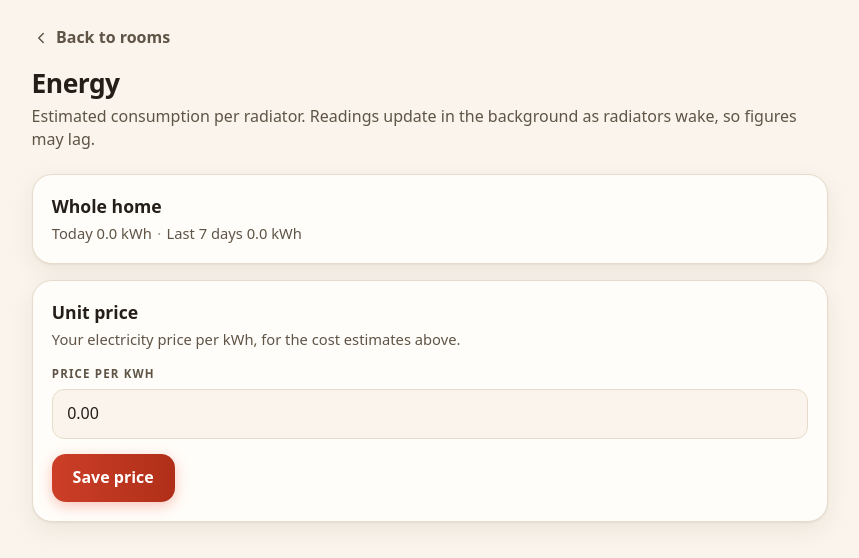
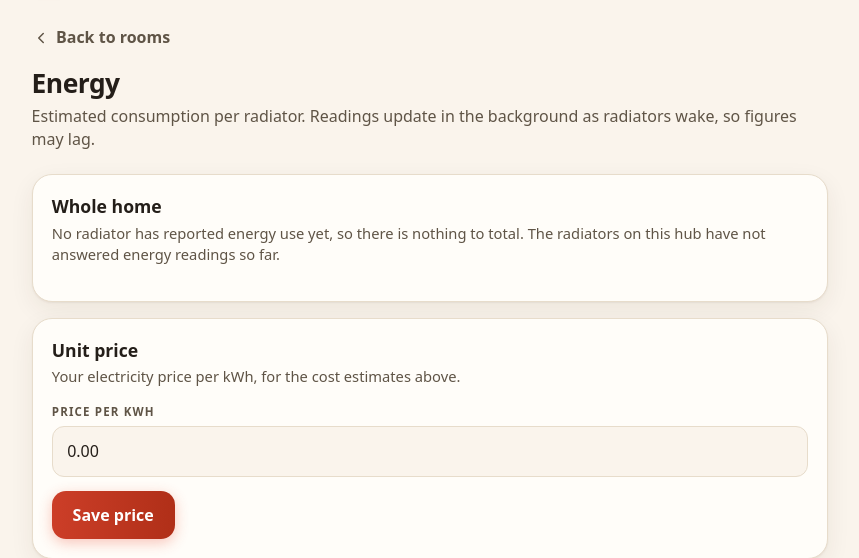
Before and after one commit to acornelissen/hearthmage, a FastAPI app: template src/hearthmage/templates/energy.html in a window 1280 px wide. Shown: the part 57-615 px from the top of the page, without its empty margins (210-1069 px from the left). Run offline with FastAPI, Linux system fonts and the light colour scheme; the template is opened without the code that fills it, so the values that code supplies are empty.

Commit message:
fix(energy): say when radiators have not reported, not 0.0 kWh
No radiator on this hub has ever answered an energy read, yet the page
showed 'may be asleep, check back shortly' for each and a 0.0 kWh whole-
home total, which read as zero use. It now says the radiators have not
reported, hides the empty total, and notes how many radiators a partial
total covers. The protocol notes record the recheck against the vendor
app (same command, 25 resends) and a live retry that got no answer.

```diff
--- a/src/hearthmage/app.py
+++ b/src/hearthmage/app.py
@@ -1739,6 +1739,7 @@ def _energy_response(
         "energy.html",
         {
             "zones": zones,
+            "reporting": sum(1 for z in zones if z["has_data"]),
             "error": error,
             "price": price,
             "home_today_kwh": home_today,
--- a/src/hearthmage/templates/energy.html
+++ b/src/hearthmage/templates/energy.html
@@ -43,19 +43,27 @@
 
     <section class="panel">
       <h2 class="panel-title">Whole home</h2>
+      {% if not reporting %}
+      <p class="panel-note muted">No radiator has reported energy use yet, so there is
+        nothing to total. The radiators on this hub have not answered energy
+        readings so far.</p>
+      {% else %}
       <p class="summary">Today {{ '%.1f'|format(home_today_kwh) }}&nbsp;kWh
         {% if price %}({{ '%.2f'|format(home_today_cost) }}){% endif %}
         <span class="sep" aria-hidden="true">&middot;</span>
         Last 7 days {{ '%.1f'|format(home_week_kwh) }}&nbsp;kWh
         {% if price %}({{ '%.2f'|format(home_week_cost) }}){% endif %}</p>
+      {% if reporting < zones|length %}
+      <p class="hint">{{ reporting }} of {{ zones|length }} radiators reporting.</p>
+      {% endif %}
+      {% endif %}
     </section>
 
     {% for z in zones %}
     <section class="panel">
       <h2 class="panel-title">{{ z.name }}</h2>
       {% if not z.has_data %}
-      <p class="panel-note muted">No energy reading yet. This radiator may be asleep;
-        check back shortly.</p>
+      <p class="panel-note muted">This radiator hasn&rsquo;t reported energy use.</p>
       {% else %}
       <p class="summary">Today {{ '%.1f'|format(z.today_kwh) }}&nbsp;kWh
         {% if price %}({{ '%.2f'|format(z.today_cost) }}){% endif %}
```
Also changed, not shown: docs/nexho-protocol.md (+15 -0 lines), tests/test_routes.py (+17 -2 lines).
